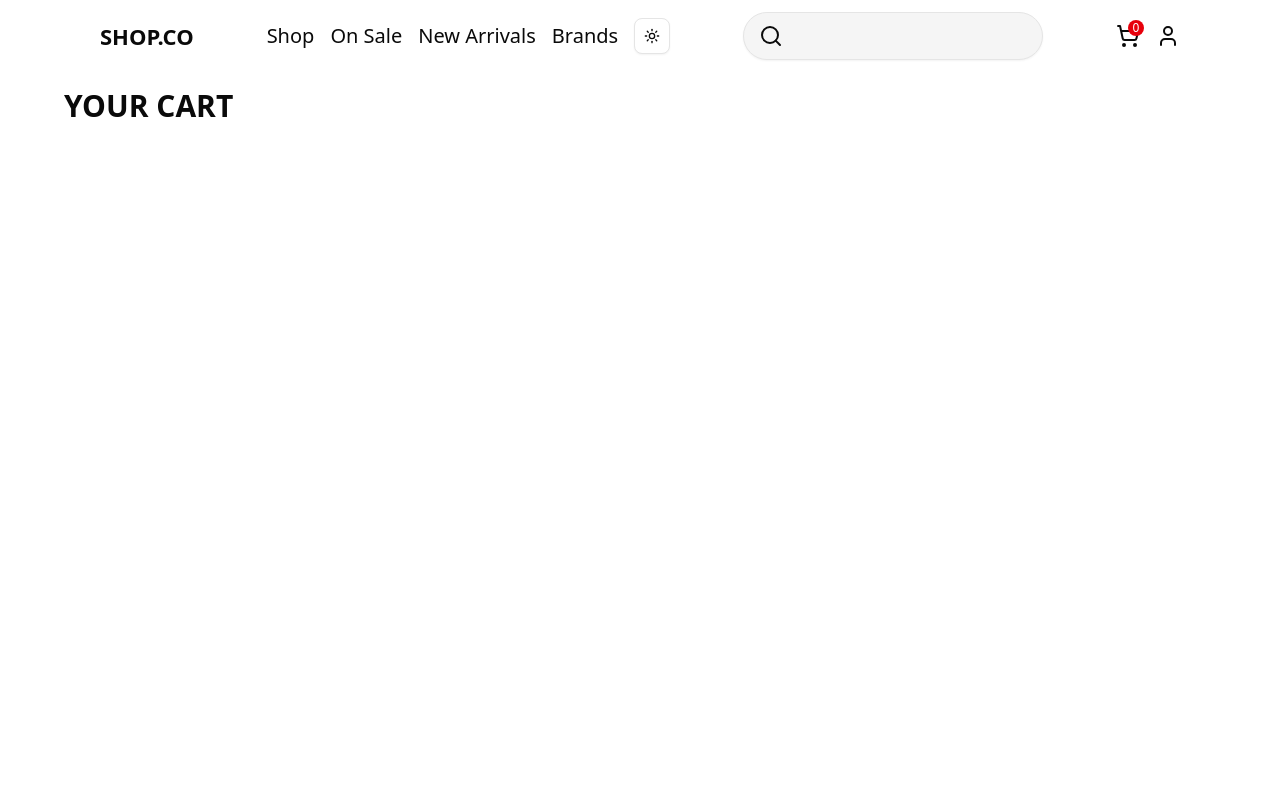
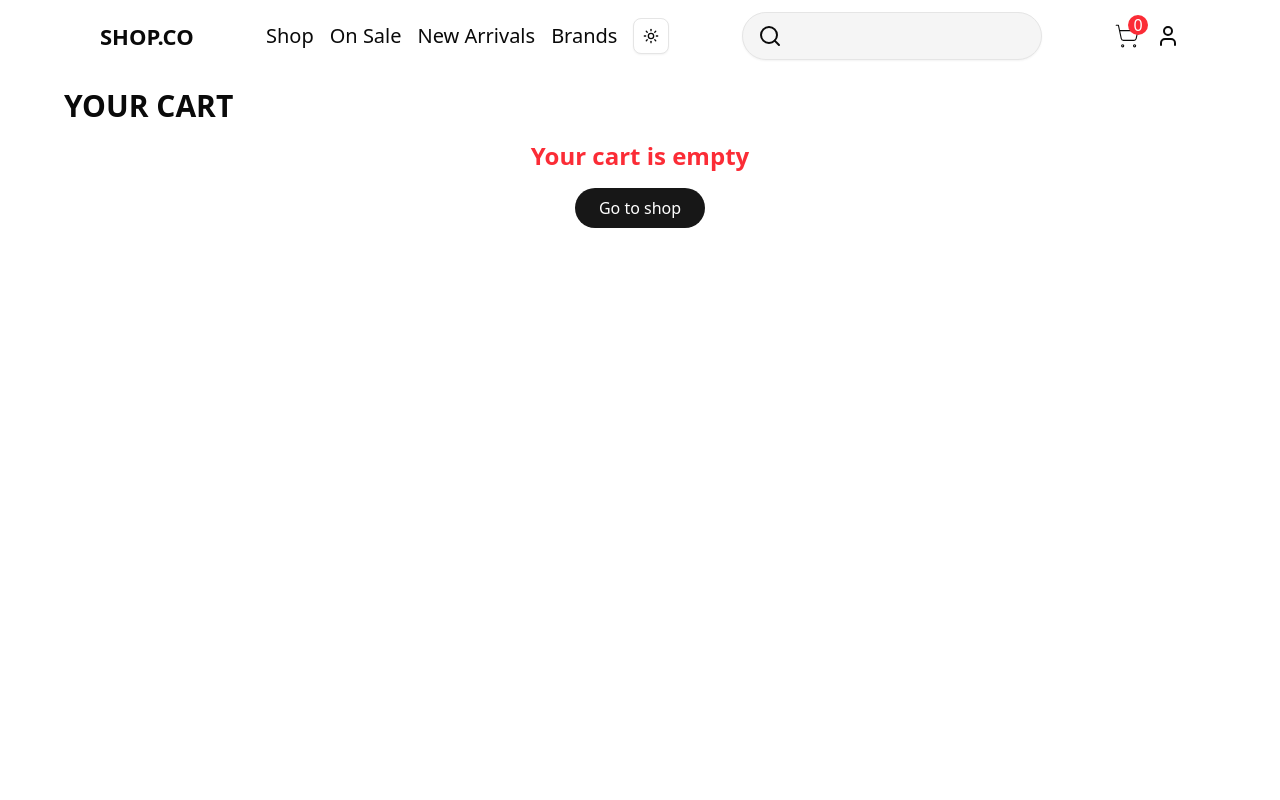
Before and after one commit to ajarek/next-15-ep-89-e-commerce-website, a Next.js app: page /cart in a window 1280 px wide. Shown: the top 800 px of the page. Built offline with nearby package versions, Linux system fonts and the light colour scheme.

Commit message:
added orderSummary

```diff
--- a/app/cart/page.tsx
+++ b/app/cart/page.tsx
@@ -4,7 +4,9 @@ import { useCartStore } from '@/store/cartStore'
 import Image from 'next/image'
 import { Button } from '@/components/ui/button'
 import { useRouter } from 'next/navigation'
-import { Minus, Plus, Trash2 } from 'lucide-react'
+import { Minus, Plus, Trash2, ArrowRight } from 'lucide-react'
+import PromoCode from '@/components/PromoCode'
+import Link from 'next/link'
 
 const Cart = () => {
   const { items, increment, decrement, removeItemFromCart, total, removeAll } =
@@ -14,7 +16,8 @@ const Cart = () => {
   return (
     <div className='w-full min-h-screen flex flex-col items-center justify-start py-4 gap-4 px-16 max-lg:px-4   '>
       <h1 className='w-full  text-3xl font-bold uppercase'>Your Cart</h1>
-      <div className='w-full grid grid-cols-2 max-lg:grid-cols-1 gap-4 '>
+      {items.length>0 ?
+      <div className='w-full grid grid-cols-2 max-lg:grid-cols-1 gap-6 '>
         <div className='flex flex-col items-start justify-start gap-4'>
           {items.map((item) => (
             <div
@@ -28,8 +31,8 @@ const Cart = () => {
                   width={100}
                   height={100}
                 />
-                <div>
-                  <p className='font-bold'>{item.name}</p>
+                <div className=''>
+                  <p className='font-bold '>{item.name}</p>
                   <p>Size: {item.size}</p>
                   <p>Color: {item.color}</p>
                   <p className='font-bold'>${item.price}</p>
@@ -63,8 +66,43 @@ const Cart = () => {
             </div>
           ))}
         </div>
-        <div></div>
+        <div>
+          <div className='flex flex-col items-start justify-start gap-4'>
+            <h1 className='text-2xl font-semibold'>Order Summary</h1>
+            <div className='flex items-center justify-between w-full text-xl'>
+              <p>Subtotal</p>
+              <p>${total().toFixed(2)}</p>
+            </div>
+            <div className='flex items-center justify-between w-full text-xl'>
+              <p>Discount (-20%)</p>
+              <p className='text-red-500'>-${(total() * 0.2).toFixed(2)}</p>
+            </div>
+            <div className='flex items-center justify-between w-full text-xl'>
+              <p>Delivery Fee</p>
+              <p className=''>$15.00</p>
+            </div>
+            <div className='flex items-center justify-between w-full text-2xl'>
+              <p className='font-bold'>Total</p>
+              <p className='font-bold'>${(total() * 0.8 + 15).toFixed(2)}</p>
+            </div>
+            <PromoCode/>
+            <Button
+              onClick={() => router.push('/checkout')}
+              aria-label='checkout'
+              className='w-full  hover:bg-primary/80 h-12 rounded-full mt-4'
+            >
+              Go to Checkout <ArrowRight size={28} />
+            </Button>
+
+          </div>
+        </div>
       </div>
+       :(
+        <>
+       <div className='text-red-500 text-2xl font-semibold'>Your cart is empty</div>
+       <Link  href='/' className='bg-primary text-background hover:bg-primary/80 transition-all duration-200 py-2 px-6 rounded-full'>Go to shop</Link>
+       </>
+       )}
     </div>
   )
 }
--- /dev/null
+++ b/components/LengthCart.tsx
@@ -0,0 +1,16 @@
+'use client'
+
+import React from 'react'
+import { useCartStore } from '@/store/cartStore'
+
+const LengthCart = () => {
+  const { items } = useCartStore()
+  const lengthCart = items.reduce((acc, item) => acc + item.quantity, 0)
+  return (
+    <div className='absolute -top-2 -right-2 w-5 h-5 rounded-full bg-red-500 flex justify-center items-center text-white'>
+      {lengthCart}
+    </div>
+  )
+}
+
+export default LengthCart
--- a/components/Navbar.tsx
+++ b/components/Navbar.tsx
@@ -4,6 +4,7 @@ import { Input } from './ui/input'
 import { Search, ShoppingCart, User } from 'lucide-react'
 import MobileNav from './MobileNav'
 import { ModeToggle } from './ModeToggle'
+import LengthCart from './LengthCart'
 
 const components: { title: string; href: string }[] = [
   {
@@ -63,10 +64,14 @@ const Navbar = () => {
             href='/cart'
             className='relative w-fit flex items-center justify-center text-red-500`'
           >
-            <ShoppingCart size={24} />
-            <span className='absolute -top-1 -right-1  text-xs bg-red-600 text-white rounded-full w-4 h-4 flex items-center justify-center'>
-              0
-            </span>
+           <div className='relative  '>
+                  <ShoppingCart
+                    size={26}
+                    strokeWidth={1}
+                    aria-label='Cart'
+                  />
+                  <LengthCart />
+                </div>
           </Link>
           <Link href='/register'>
             <User size={24} />
--- /dev/null
+++ b/components/PromoCode.tsx
@@ -0,0 +1,14 @@
+import React from 'react'
+import { Input } from './ui/input'
+import { Button } from './ui/button'
+
+const PromoCode = () => {
+  return (
+    <form className='w-full flex flex-row items-center gap-4 mt-4'>
+      <Input type='text' placeholder='Add promo code ' className=' rounded-full px-4'/>
+      <Button className='rounded-full px-8'>Apply</Button>
+    </form>
+  )
+}
+
+export default PromoCode
```
